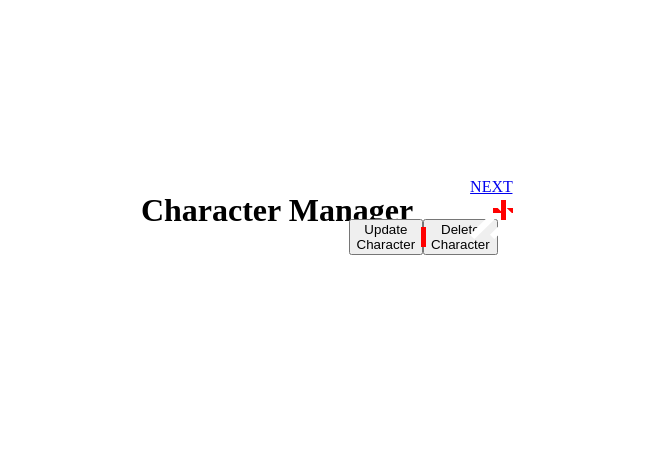
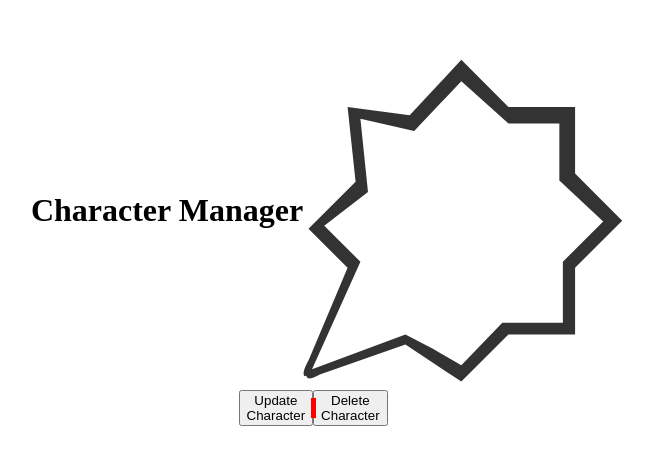
Before and after one commit to RobinThijsen/character-manager, a website built with Vite: page onlyPersonas.html in a window 1280 px wide. Shown: the part 198-662 px from the top of the page, without its empty margins (321-974 px from the left). Built offline with nearby package versions, Linux system fonts and the light colour scheme.

Commit message:
only character

```diff
--- a/onlyPersonas.html
+++ b/onlyPersonas.html
@@ -18,6 +18,7 @@
         <figure>
             <img src="" alt=""></img>
         </figure>
+        <img src="/assets/Vector.svg" alt="">
         <h2></h2>
         <cite>
 
@@ -34,20 +35,6 @@
         </button>
         </div>
     </section>
-    <div class="wrapper">
-        <a class="cta" href="#">
-          <span>NEXT</span>
-          <span>
-            <svg width="66px" height="43px" viewBox="0 0 66 43" version="1.1" xmlns="http://www.w3.org/2000/svg" xmlns:xlink="http://www.w3.org/1999/xlink">
-              <g id="arrow" stroke="none" stroke-width="1" fill="none" fill-rule="evenodd">
-                <path class="one" d="M40.1543933,3.89485454 L43.9763149,0.139296592 C44.1708311,-0.0518420739 44.4826329,-0.0518571125 44.6771675,0.139262789 L65.6916134,20.7848311 C66.0855801,21.1718824 66.0911863,21.8050225 65.704135,22.1989893 C65.7000188,22.2031791 65.6958657,22.2073326 65.6916762,22.2114492 L44.677098,42.8607841 C44.4825957,43.0519059 44.1708242,43.0519358 43.9762853,42.8608513 L40.1545186,39.1069479 C39.9575152,38.9134427 39.9546793,38.5968729 40.1481845,38.3998695 C40.1502893,38.3977268 40.1524132,38.395603 40.1545562,38.3934985 L56.9937789,21.8567812 C57.1908028,21.6632968 57.193672,21.3467273 57.0001876,21.1497035 C56.9980647,21.1475418 56.9959223,21.1453995 56.9937605,21.1432767 L40.1545208,4.60825197 C39.9574869,4.41477773 39.9546013,4.09820839 40.1480756,3.90117456 C40.1501626,3.89904911 40.1522686,3.89694235 40.1543933,3.89485454 Z" fill="#FFFFFF"></path>
-                <path class="two" d="M20.1543933,3.89485454 L23.9763149,0.139296592 C24.1708311,-0.0518420739 24.4826329,-0.0518571125 24.6771675,0.139262789 L45.6916134,20.7848311 C46.0855801,21.1718824 46.0911863,21.8050225 45.704135,22.1989893 C45.7000188,22.2031791 45.6958657,22.2073326 45.6916762,22.2114492 L24.677098,42.8607841 C24.4825957,43.0519059 24.1708242,43.0519358 23.9762853,42.8608513 L20.1545186,39.1069479 C19.9575152,38.9134427 19.9546793,38.5968729 20.1481845,38.3998695 C20.1502893,38.3977268 20.1524132,38.395603 20.1545562,38.3934985 L36.9937789,21.8567812 C37.1908028,21.6632968 37.193672,21.3467273 37.0001876,21.1497035 C36.9980647,21.1475418 36.9959223,21.1453995 36.9937605,21.1432767 L20.1545208,4.60825197 C19.9574869,4.41477773 19.9546013,4.09820839 20.1480756,3.90117456 C20.1501626,3.89904911 20.1522686,3.89694235 20.1543933,3.89485454 Z" fill="#FFFFFF"></path>
-                <path class="three" d="M0.154393339,3.89485454 L3.97631488,0.139296592 C4.17083111,-0.0518420739 4.48263286,-0.0518571125 4.67716753,0.139262789 L25.6916134,20.7848311 C26.0855801,21.1718824 26.0911863,21.8050225 25.704135,22.1989893 C25.7000188,22.2031791 25.6958657,22.2073326 25.6916762,22.2114492 L4.67709797,42.8607841 C4.48259567,43.0519059 4.17082418,43.0519358 3.97628526,42.8608513 L0.154518591,39.1069479 C-0.0424848215,38.9134427 -0.0453206733,38.5968729 0.148184538,38.3998695 C0.150289256,38.3977268 0.152413239,38.395603 0.154556228,38.3934985 L16.9937789,21.8567812 C17.1908028,21.6632968 17.193672,21.3467273 17.0001876,21.1497035 C16.9980647,21.1475418 16.9959223,21.1453995 16.9937605,21.1432767 L0.15452076,4.60825197 C-0.0425130651,4.41477773 -0.0453986756,4.09820839 0.148075568,3.90117456 C0.150162624,3.89904911 0.152268631,3.89694235 0.154393339,3.89485454 Z" fill="#FFFFFF"></path>
-              </g>
-            </svg>
-          </span>
-        </a>
-      </div>
     <script type="module" src="/main.js"></script>
   </body>
 </html>
```
Also changed, not shown: assets/Vector.svg (added).
